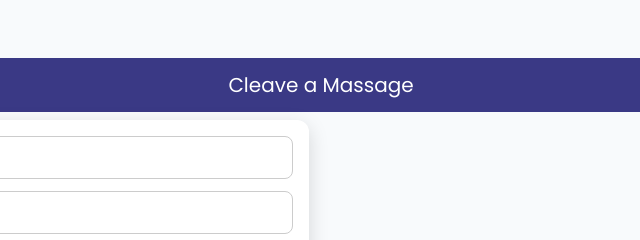
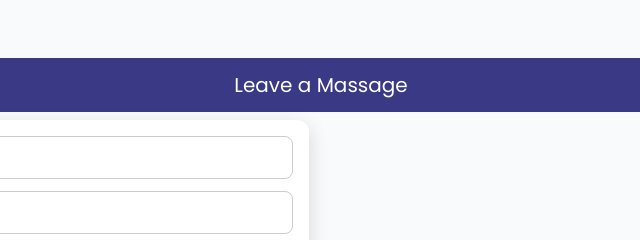
Before and after one commit to BagusWisnuDeva/My-web, a plain HTML site: page index.html in a window 1280 px wide. Shown: the part 2038-2278 px from the top of the page, 319-959 px from the left. Drawn offline with nearby package versions, Linux system fonts and the light colour scheme.

Commit message:
Update index.html

```diff
--- a/index.html
+++ b/index.html
@@ -178,7 +178,7 @@
 
     <div class="container">
   <div class="section-header fade-in">
-    <h2>Cleave a Massage</h2>
+    <h2>Leave a Massage</h2>
   </div>
 
   <div class="contact-wrapper" id="contactWrapper">
```
